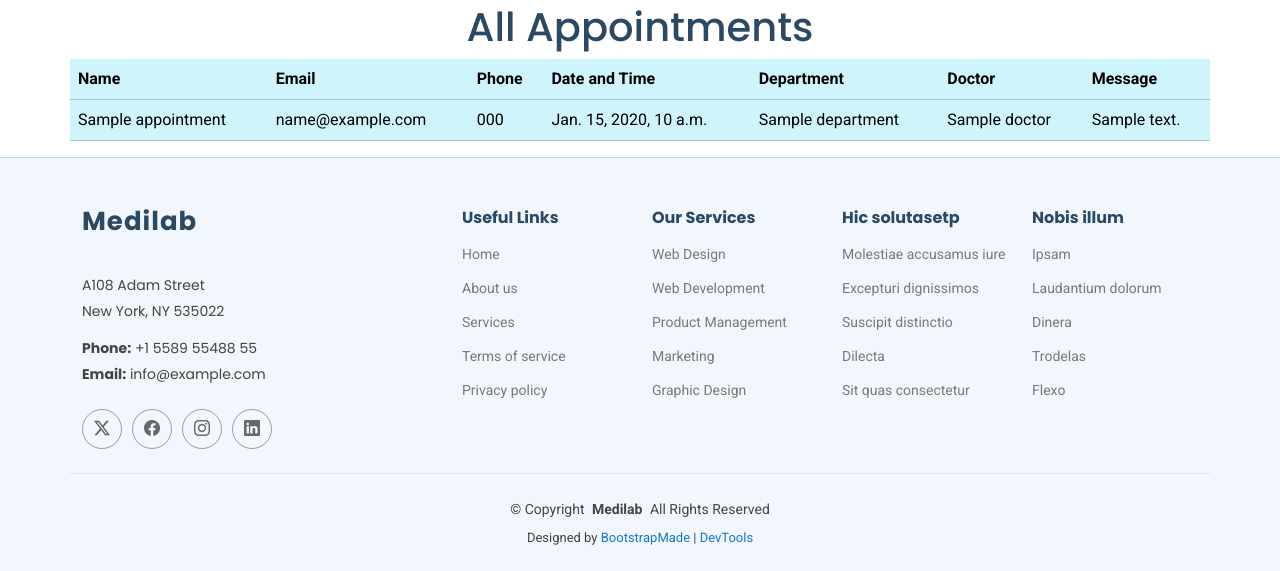
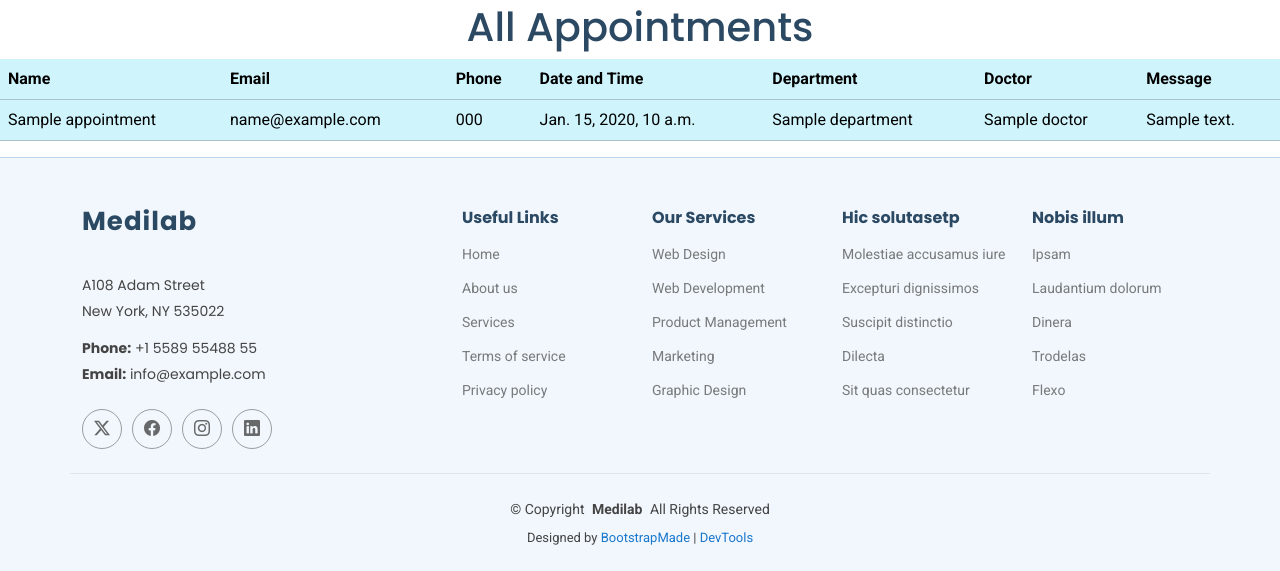
Before and after one commit to perizdonah3/CareCloud-1, a Django app: template templates/show.html in a window 1280 px wide. Shown: the part 110-681 px from the top of the page. Run offline with Django 3.2, Linux system fonts and the light colour scheme; the template is opened without the code that fills it: most values are stand-ins (such as "Sample title", 1, 10 or a date in 2020); some libraries are stand-ins or nearby versions.

Commit message:
new commit

```diff
--- a/templates/show.html
+++ b/templates/show.html
@@ -4,7 +4,8 @@
 
     {% block content %}
     <h1 class="text-center">All Appointments</h1>
-    <table class="table table-info container">
+    <table class="table table-info container3
+">
     <tr>
         <th>Name</th>
         <th>Email</th>
```
